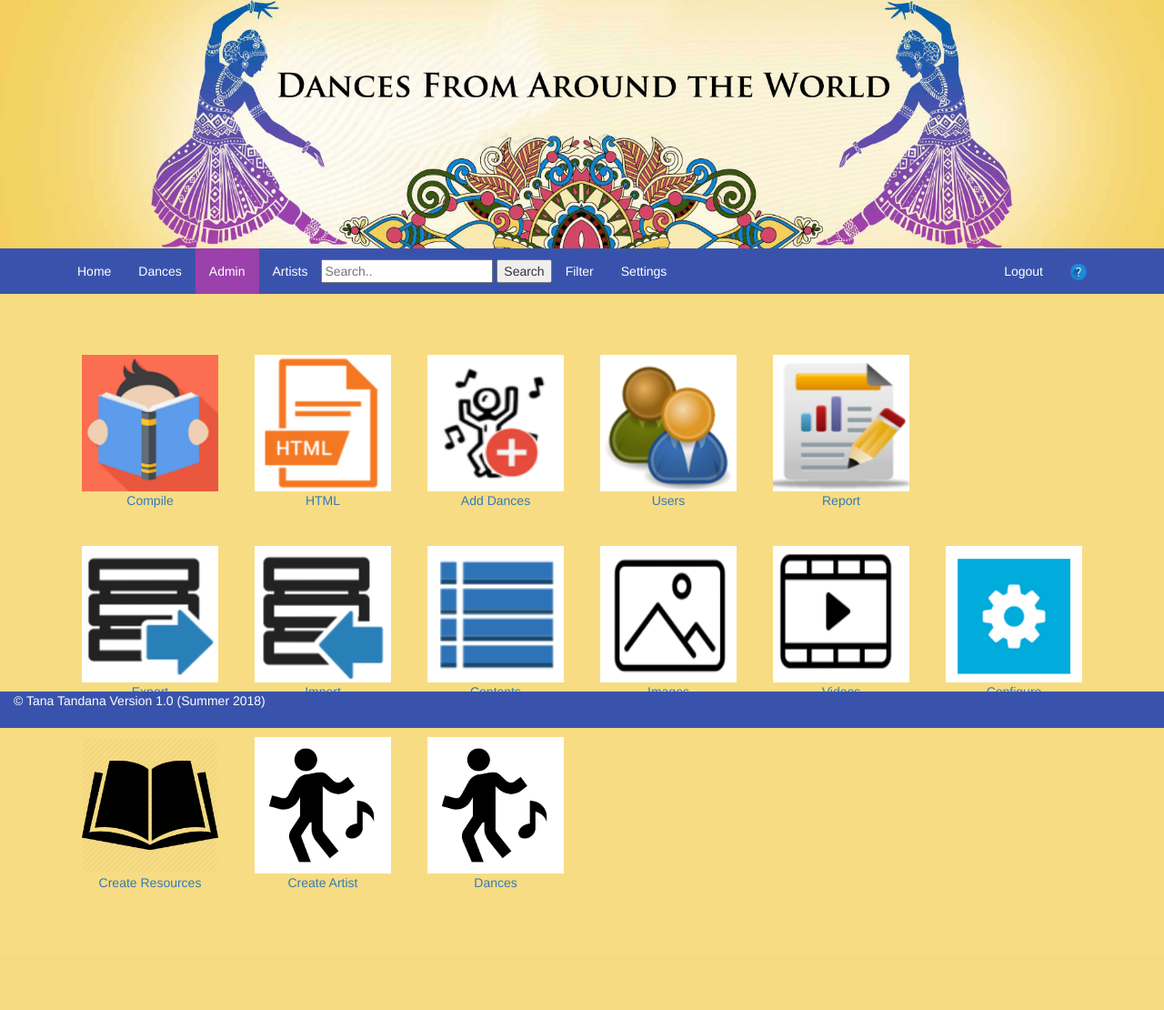
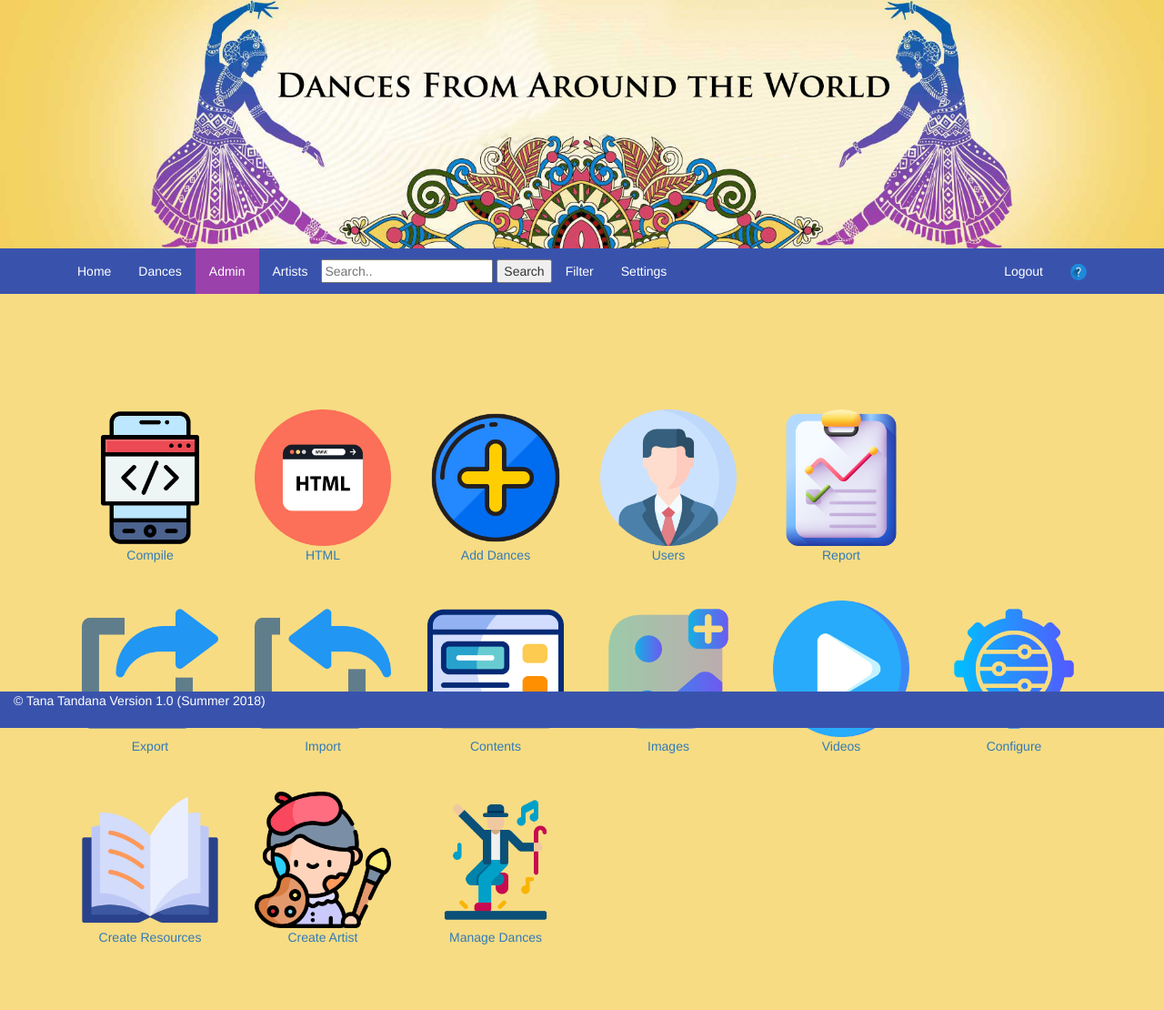
Before and after one commit to sjasthi/tandana, a PHP site: page /admin_commands.php in a window 1280 px wide. Shown: the whole page at 91% size. Before the commit the page ends 976 px from the top, so only its background shows below. Run offline with PHP 8.4, Linux system fonts and the light colour scheme; a user stored in the database is signed in; some libraries are stand-ins or nearby versions.

Commit message:
Update admin_commands.php with new UI

```diff
--- a/admin_commands.php
+++ b/admin_commands.php
@@ -10,14 +10,14 @@ if(isset($_SESSION['username'])){
 
     echo
     '
-    <div class="container top_space">
+    <div class="container top_space" style="padding-top: 60px" >
     <center>
     <table>
     <tr>
     <td style="padding: 20px">
         <center>
         <a href="compile.php">
-        <img src="assets/images/compile.png" width="150px" height="150px"/>
+        <img src="assets/images/13.png" width="150px" height="150px"/>
         <br>
         Compile
         </a>
@@ -26,7 +26,7 @@ if(isset($_SESSION['username'])){
     <td style="padding: 20px">
         <center>
         <a href="html.php" target="_blank">
-        <img src="assets/images/html.png" width="150px" height="150px"/>
+        <img src="assets/images/11.png" width="150px" height="150px"/>
         <br>
         HTML
         </a>
@@ -35,7 +35,7 @@ if(isset($_SESSION['username'])){
     <td style="padding: 20px">
         <center>
         <a href="create_dances.php">
-        <img src="assets/images/add.png" width="150px" height="150px"/>
+        <img src="assets/images/14.png" width="150px" height="150px"/>
         <br>
         Add Dances
         </a>
@@ -44,7 +44,7 @@ if(isset($_SESSION['username'])){
     <td style="padding: 20px">
         <center>
         <a href="profile.php">
-        <img src="assets/images/users.png" width="150px" height="150px"/>
+        <img src="assets/images/3.png" width="150px" height="150px"/>
         <br>
         Users
         </a>
@@ -53,7 +53,7 @@ if(isset($_SESSION['username'])){
     <td style="padding: 20px">
         <center>
         <a href="report.php">
-        <img src="assets/images/report.png" width="150px" height="150px"/>
+        <img src="assets/images/12.png" width="150px" height="150px"/>
         <br>
         Report
         </a>
@@ -64,7 +64,7 @@ if(isset($_SESSION['username'])){
     <td style="padding: 20px">
         <center>
         <a href="export.php">
-        <img src="assets/images/export.png" width="150px" height="150px"/>
+        <img src="assets/images/9.png" width="150px" height="150px"/>
         <br>
         Export
         </a>
@@ -73,7 +73,7 @@ if(isset($_SESSION['username'])){
     <td style="padding: 20px">
         <center>
         <a href="import.php">
-        <img src="assets/images/import.png" width="150px" height="150px"/>
+        <img src="assets/images/8.png" width="150px" height="150px"/>
         <br>
         Import
         </a>
@@ -82,7 +82,7 @@ if(isset($_SESSION['username'])){
     <td style="padding: 20px">
         <center>
         <a href="contents.php">
-        <img src="assets/images/contents.png" width="150px" height="150px"/>
+        <img src="assets/images/7.png" width="150px" height="150px"/>
         <br>
         Contents
         </a>
@@ -91,7 +91,7 @@ if(isset($_SESSION['username'])){
     <td style="padding: 20px">
         <center>
         <a href="images.php">
-        <img src="assets/images/images.png" width="150px" height="150px"/>
+        <img src="assets/images/6.png" width="150px" height="150px"/>
         <br>
         Images
         </a>
@@ -100,7 +100,7 @@ if(isset($_SESSION['username'])){
     <td style="padding: 20px">
         <center>
         <a href="videos.php">
-        <img src="assets/images/videos.png" width="150px" height="150px"/>
+        <img src="assets/images/5.png" width="150px" height="150px"/>
         <br>
         Videos
         </a>
@@ -109,7 +109,7 @@ if(isset($_SESSION['username'])){
     <td style="padding: 20px">
         <center>
         <a href="configure_edit.php">
-        <img src="assets/images/configure.png" width="150px" height="150px"/>
+        <img src="assets/images/2.png" width="150px" height="150px"/>
         <br>
         Configure
         </a>
@@ -119,7 +119,7 @@ if(isset($_SESSION['username'])){
     <td style="padding: 20px">
         <center>
         <a href="create_resources.php">
-        <img src="assets/images/003-512.png" width="150px" height="150px"/>
+        <img src="assets/images/4.png" width="150px" height="150px"/>
         <br>
         Create Resources
         </a>
@@ -128,7 +128,7 @@ if(isset($_SESSION['username'])){
     <td style="padding: 20px">
         <center>
         <a href="create_artists.php">
-        <img src="assets/images/index_dance.png" width="150px" height="150px"/>
+        <img src="assets/images/10.png" width="150px" height="150px"/>
         <br>
         Create Artist
         </a>
@@ -137,9 +137,9 @@ if(isset($_SESSION['username'])){
     <td style="padding: 20px">
     <center>
     <a href="manage_dances.php">
-    <img src="assets/images/index_dance.png" width="150px" height="150px"/>
+    <img src="assets/images/1.png" width="150px" height="150px"/>
     <br>
-    Dances
+    Manage Dances
     </a>
     </center>
 </td>
```
